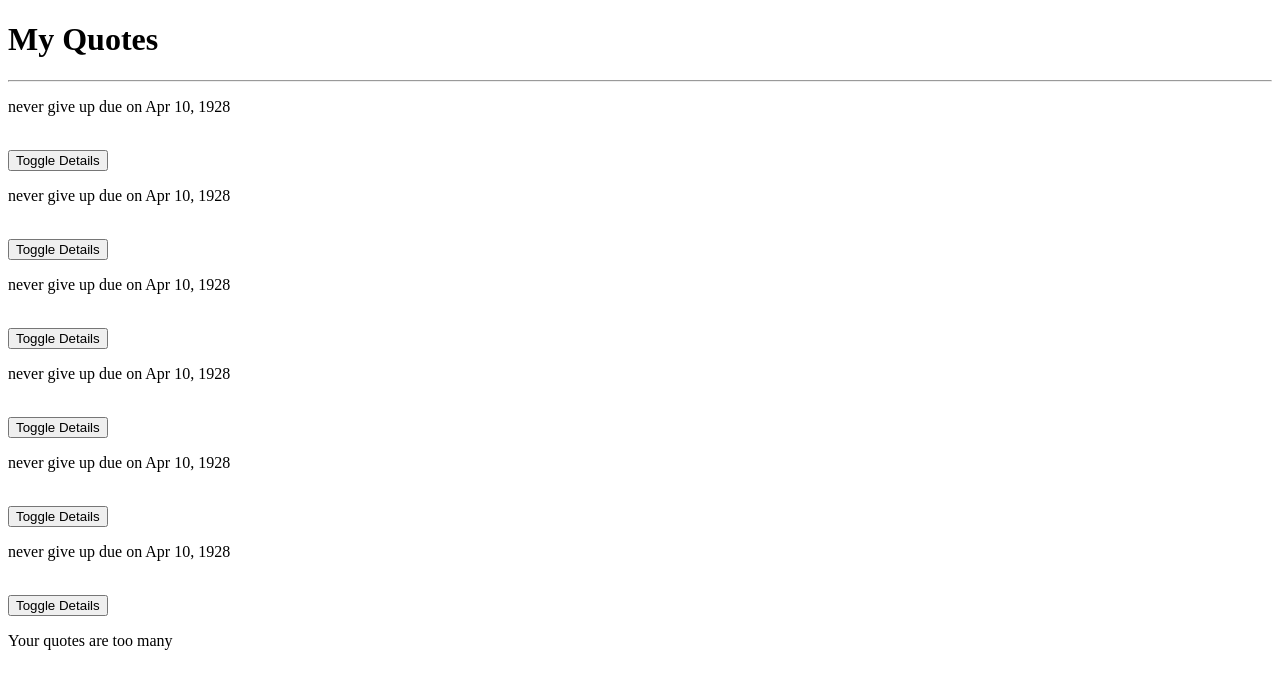
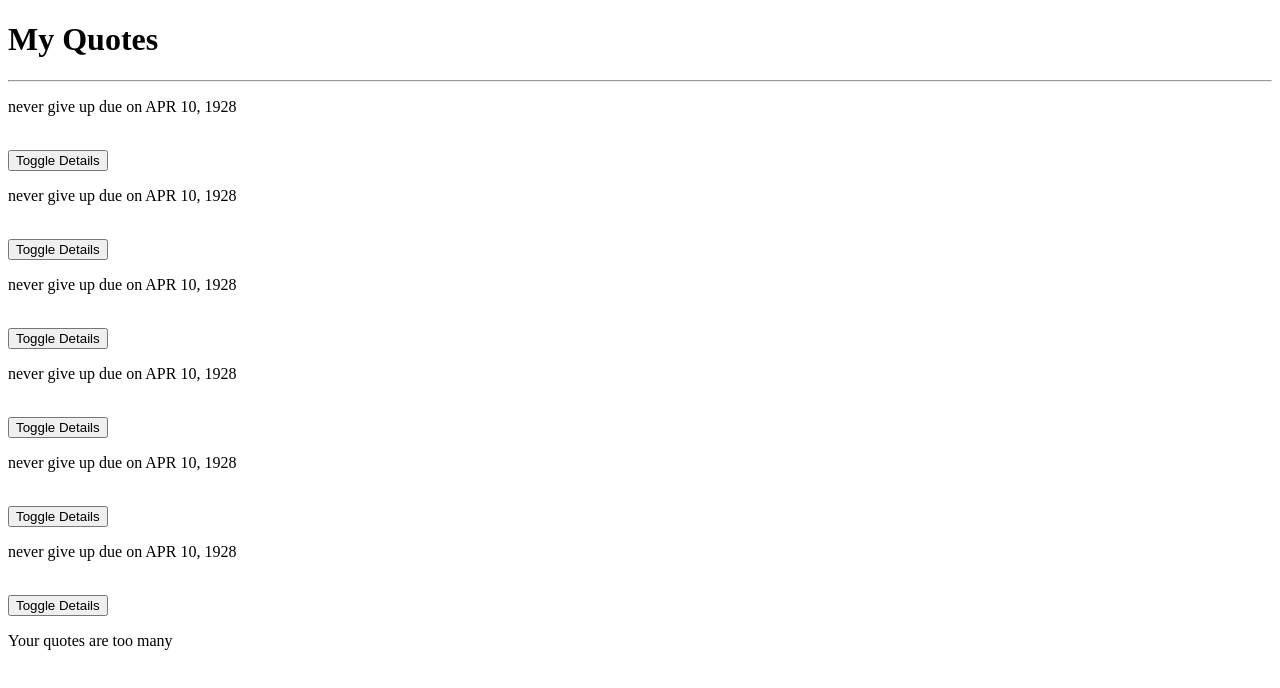
Before and after one commit to Tumaa/Quotes-IP, an Angular app: page / in a window 1280 px wide. Shown: the top 688 px of the page. Built offline with nearby package versions, Linux system fonts and the light colour scheme.

Commit message:
converted date to uppercase

```diff
--- a/src/app/quote/quote.component.html
+++ b/src/app/quote/quote.component.html
@@ -4,7 +4,7 @@
   <div>
       <div *ngFor='let quote of quotes; let i = index'>
 
-        <p appStrikethrough> {{quote.quote}} due on {{quote.completeDate|date}}</p>
+        <p appStrikethrough> {{quote.quote}} due on {{quote.completeDate|date|uppercase}}</p>
         <br>
         <button (click)='toggleDetails(i)'>Toggle Details</button>
         <app-quote-detail  *ngIf='quote.showDescription'[quote]='quote' (isComplete) = 'completeQuote($event,i)'></app-quote-detail>
```
